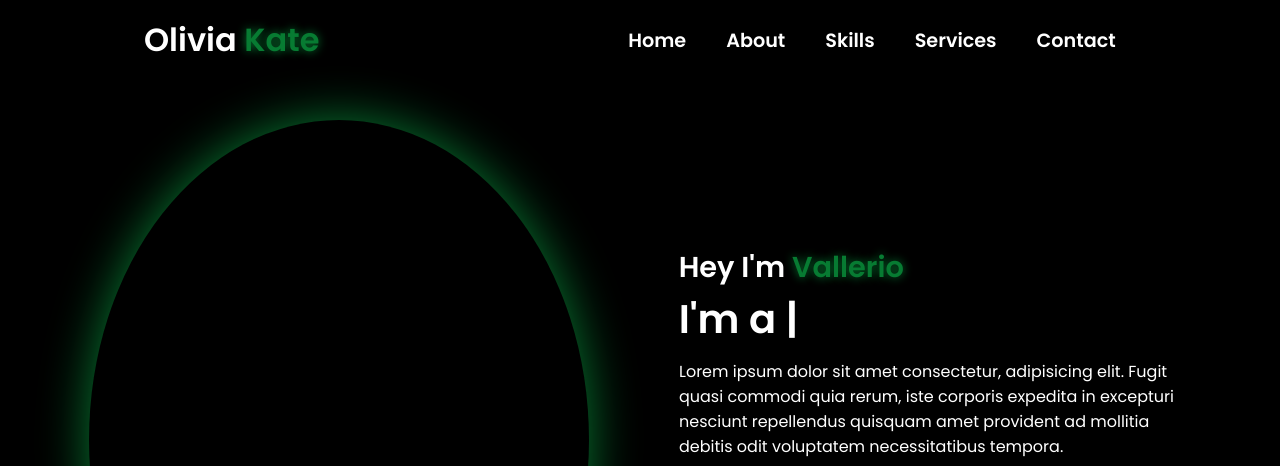
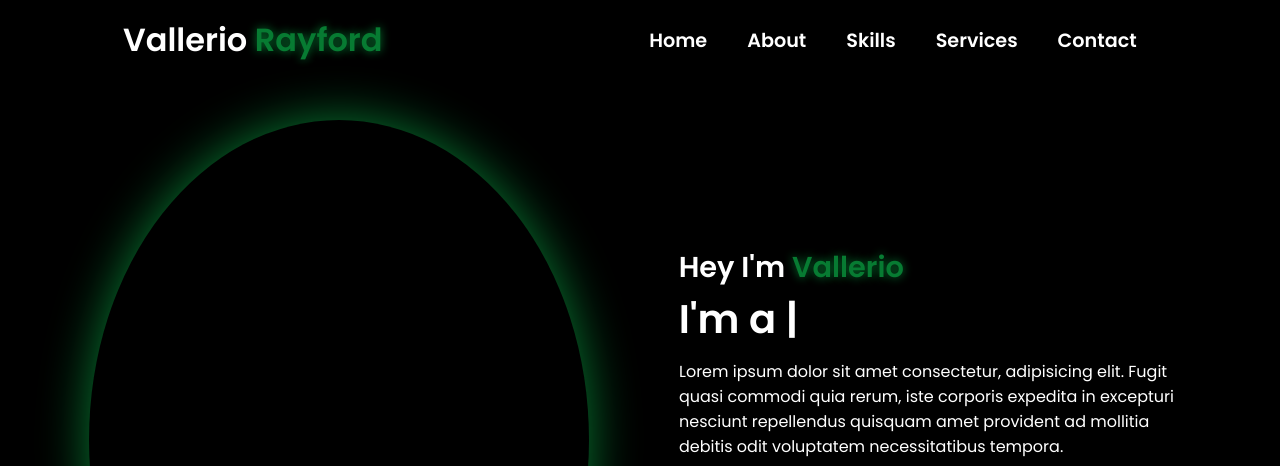
Before and after one commit to Vqllerio/My-Portfolio, a plain HTML site: page index.html in a window 1280 px wide. Shown: the top 466 px of the page. Drawn offline with nearby package versions, Linux system fonts and the light colour scheme; a script that the page names is missing.

Commit message:
Update index.html

```diff
--- a/index.html
+++ b/index.html
@@ -6,13 +6,13 @@
     <link rel="stylesheet" href="https://cdnjs.cloudflare.com/ajax/libs/font-awesome/6.5.1/css/all.min.css">
     <link rel="stylesheet" href="https://unpkg.com/aos@next/dist/aos.css" />
     <link rel="stylesheet" href="style.css">
-    <title>Olivia Portfolio</title>
+    <title>Vallerio's Portfolio</title>
 </head>
 <body>
     <nav>
         <div class="nav-container">
             <div class="logo" data-aos="zoom-in" data-aos-duration="1500">
-                Olivia <span>Kate</span>
+                Vallerio <span>Rayford</span>
             </div>
             <div class="links">
                 <div class="link" data-aos="fade-up" data-aos-duration="1500" data-aos-delay="100"><a href="#">Home</a></div>
```
